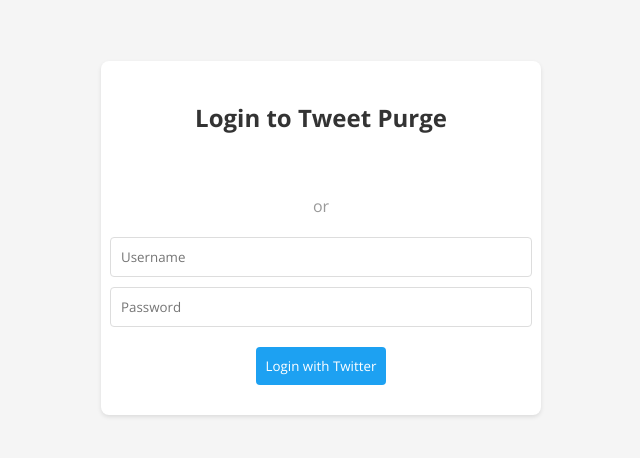
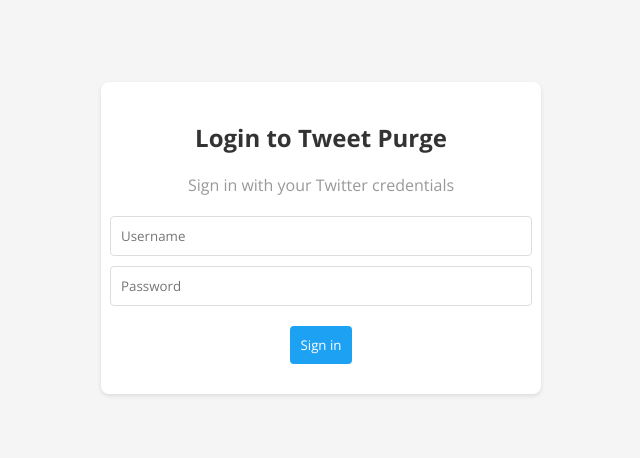
Before and after one commit to Kotvitz/tweet-purge, an Angular app in the folder tweet-purge-frontend/: page /login in a window 1280 px wide. Shown: the part 170-628 px from the top of the page, without its empty margins (319-959 px from the left). Built offline with nearby package versions, Linux system fonts and the light colour scheme.

Commit message:
abandon sign in with Google

```diff
--- a/tweet-purge-frontend/src/app/login/login.component.css
+++ b/tweet-purge-frontend/src/app/login/login.component.css
@@ -38,11 +38,11 @@
   background-color: #0d86c1;
 }
 
-.or-divider {
+.login-info {
   margin: 20px 0;
 }
 
-.or-divider span {
+.login-info span {
   background-color: #fff;
   padding: 0 10px;
   color: #999;
@@ -61,7 +61,3 @@
   border: 1px solid #ddd;
   border-radius: 4px;
 }
-
-.g_id_signin {
-  display: inline-flex;
-}
--- a/tweet-purge-frontend/src/app/login/login.component.html
+++ b/tweet-purge-frontend/src/app/login/login.component.html
@@ -1,40 +1,14 @@
 <div class="login-container">
   <div class="login-card">
     <h2>Login to Tweet Purge</h2>
-    <div
-      id="g_id_onload"
-      data-client_id="853545486335-u415q4bs1leg9d990s8r7h508gor8lvo.apps.googleusercontent.com"
-      data-context="signin"
-      data-ux_mode="popup"
-      data-login_uri="http://localhost:4200/"
-      data-auto_prompt="false"
-    ></div>
 
-    <div
-      class="g_id_signin"
-      data-type="standard"
-      data-shape="rectangular"
-      data-theme="outline"
-      data-text="signin_with"
-      data-size="large"
-      data-locale="en"
-      data-logo_alignment="left"
-    ></div>
-
-    <div class="or-divider">
-      <span>or</span>
+    <div class="login-info">
+      <span>Sign in with your Twitter credentials</span>
     </div>
-
     <div class="twitter-login-form">
       <input type="text" placeholder="Username" [(ngModel)]="twitterUsername" />
-      <input
-        type="password"
-        placeholder="Password"
-        [(ngModel)]="twitterPassword"
-      />
-      <button class="twitter-login-button" (click)="signInWithTwitter()">
-        Login with Twitter
-      </button>
+      <input type="password" placeholder="Password" [(ngModel)]="twitterPassword" />
+      <button class="twitter-login-button" (click)="signInWithTwitter()">Sign in</button>
     </div>
   </div>
 </div>
```
